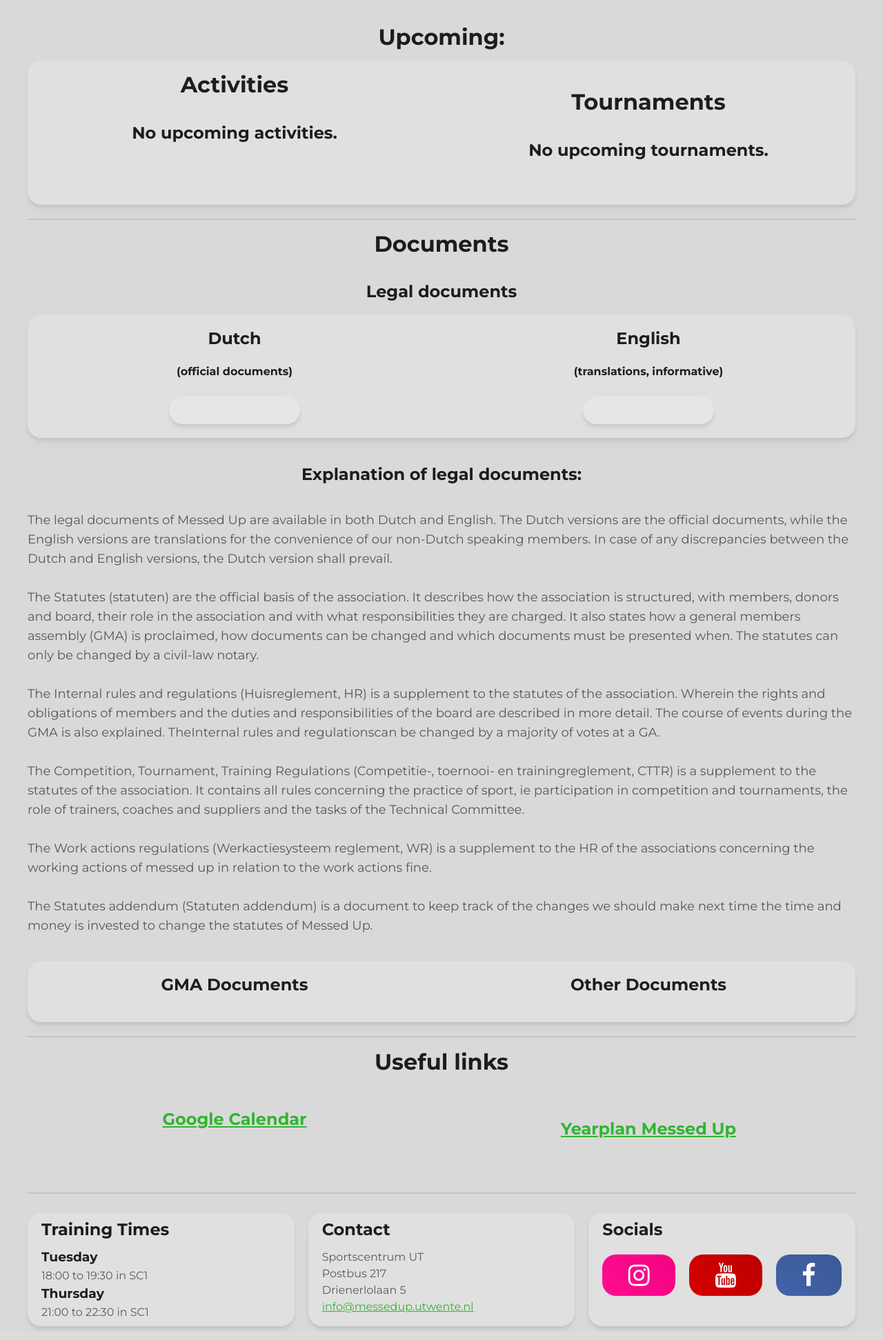
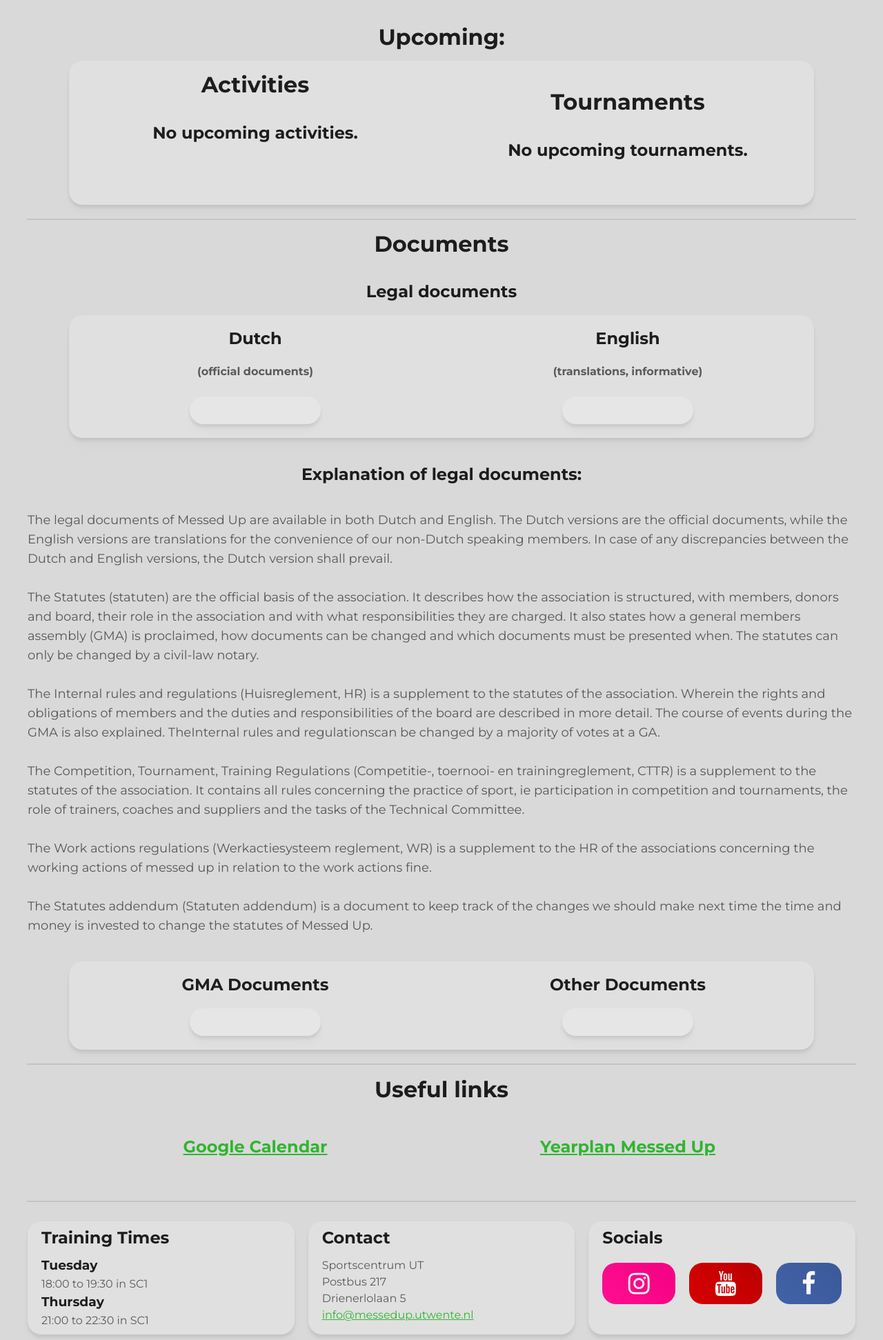
Before and after one commit to QuirijndeGroen/MessedUpSite, a Django app: page /accounts/members/ in a window 1280 px wide. Shown: the part 129-2072 px from the top of the page at 69% size. Run offline with Django 5.2, Linux system fonts and the light colour scheme; the visitor is signed in with stand-in values (Sample User, id 1); data that the repository does not hold is empty.

Commit message:
Update .gitignore for user-uploaded files; adjust CSS styles and HTML structure for better layout and readability

```diff
--- a/MessedUpSite/static/css/members.css
+++ b/MessedUpSite/static/css/members.css
@@ -1,5 +1,5 @@
 .split-container {
-  width: 100%;
+  width: 90%;
   display: grid;
   grid-template-columns: 50% 50%;
   grid-template-rows: auto;
@@ -11,6 +11,9 @@
 
 .center {
   align-items: baseline;
+  width: 100%;
+  display: grid;
+  grid-template-columns: 100%;
 }
 
 @media only screen and (max-width: 600px) {
@@ -39,7 +42,6 @@
 .documents {
   display: flex;
   flex-direction: column;
-  gap: 10px;
   padding: 20px;
   font: var(--h4);
 }
--- a/MessedUpSite/templates/accounts/members.html
+++ b/MessedUpSite/templates/accounts/members.html
@@ -108,27 +108,26 @@
 <div class="split-container card bg">
   <div class="center">
     <h2>Dutch</h2>
-    <h4 style="padding-top:0;margin-top:0;">(official documents)</h4>
+    <h4 style="padding-top:0;margin-top:0;color:var(--text-mid);">(official documents)</h4>
     <div class="documents card bg-light">
       {% with documents=documents|dictsort:"priority" %}
       {% for document in documents %}
       {% if document.type == "legal" and document.language == "nl" %}
       <a href="{{ document.file.url }}" target="_blank">{{ document.title }}</a>
-      {% else %}
       {% endif %}
       {% endfor %}
       {% endwith %}
     </div>
   </div>
+
   <div class="center">
     <h2>English</h2>
-    <h4 style="padding-top:0;margin-top:0;">(translations, informative)</h4>
+    <h4 style="padding-top:0;margin-top:0;color:var(--text-mid);">(translations, informative)</h4>
     <div class="documents card bg-light">
-      {% with documents=documents|dictsortreversed:"priority" %}
+      {% with documents=documents|dictsort:"priority" %}
       {% for document in documents %}
       {% if document.type == "legal" and document.language == "en" %}
       <a href="{{ document.file.url }}" target="_blank">{{ document.title }}</a>
-      {% else %}
       {% endif %}
       {% endfor %}
       {% endwith %}
@@ -168,11 +167,10 @@
 <div class="split-container card bg">
   <div class="center">
     <h2>GMA Documents</h2>
-    <div class="document card bg-light">
+    <div class="documents card bg-light">
       {% with documents=documents|dictsortreversed:"created" %}
       {% for document in documents %}
-      {% if document.type != "gma" %}
-      {% else %}
+      {% if document.type == "gma" %}
       <a href="{{ document.file.url }}" target="_blank">{{ document.title }}</a>
       {% endif %}
       {% endfor %}
@@ -181,11 +179,10 @@
   </div>
   <div class="center">
     <h2>Other Documents</h2>
-    <div class="document card bg-light">
+    <div class="documents card bg-light">
       {% with documents=documents|dictsortreversed:"title" %}
       {% for document in documents %}
-      {% if document.type != "other" %}
-      {% else %}
+      {% if document.type == "other" %}
       <a href="{{ document.file.url }}" target="_blank">{{ document.title }}</a>
       {% endif %}
       {% endfor %}
@@ -199,12 +196,13 @@
   <div class="center">
     <a class="member-link" style="grid-column-start: 1"
       href="https://calendar.google.com/calendar/u/0/embed?src=0f10d1gdgdmh0id4gdi5ncvo4s@group.calendar.google.com&ctz=Europe/Amsterdam&pli=1"
-      target="_blank">Google Calendar</a><br>
+      target="_blank">Google Calendar</a>
   </div>
   <div class="center">
     <a class="member-link" style="grid-column-start: 2"
       href="https://docs.google.com/spreadsheets/d/1UwOmlI3NB6rPlSWjW414A1vC2aHjzF6fno3rsK5OMmI/edit?gid=960054743#gid=960054743"
       target="_blank">Yearplan Messed Up</a>
   </div>
-  <script rel="text/javascript" src="{% static 'js/carousel.js' %}"></script>
-  {% endblock %}
+</div>
+<script rel="text/javascript" src="{% static 'js/carousel.js' %}"></script>
+{% endblock %}
```
Also changed, not shown: MessedUpSite/templates/index.html (+6 -3 lines), 1 other file.
